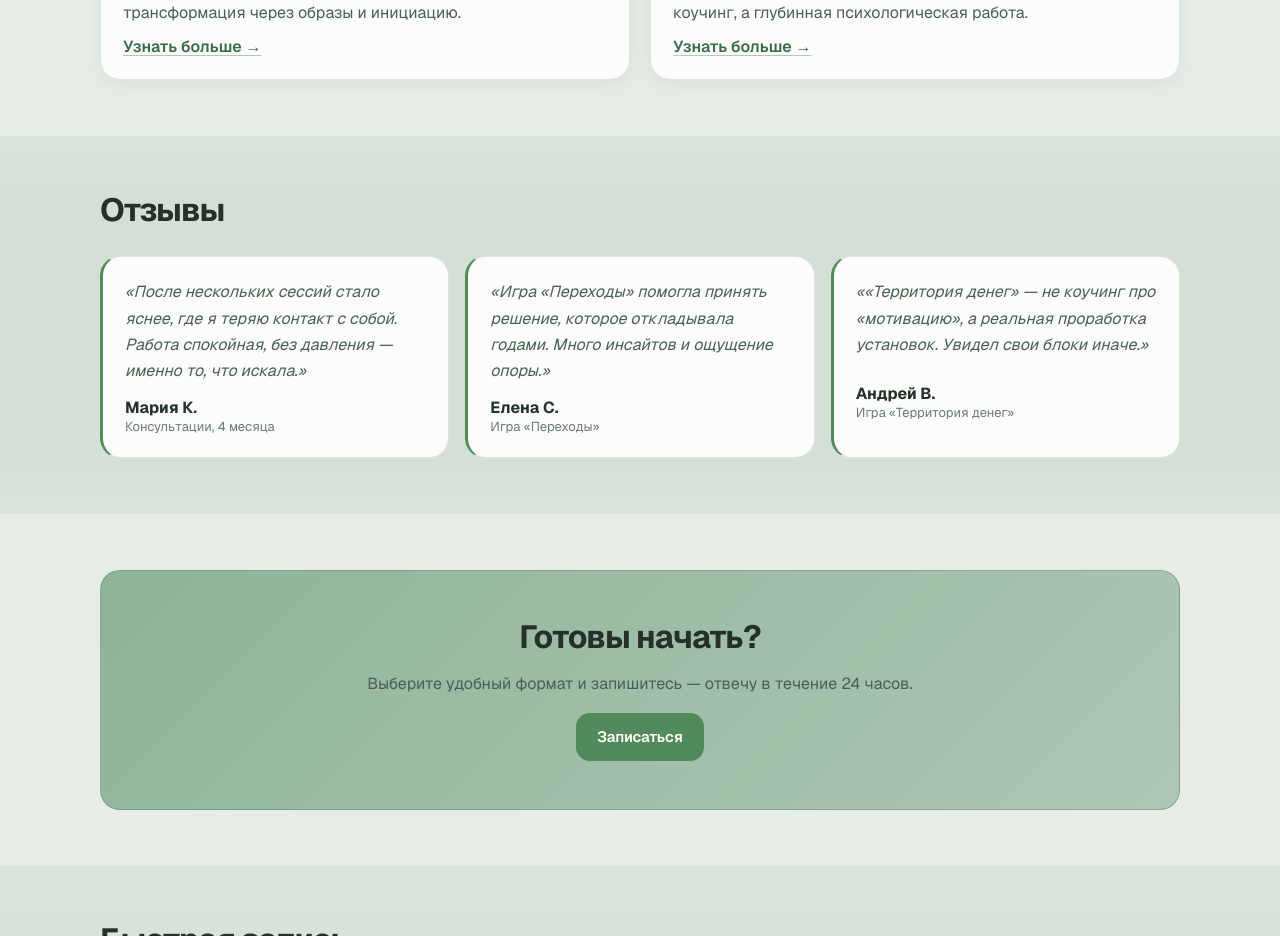
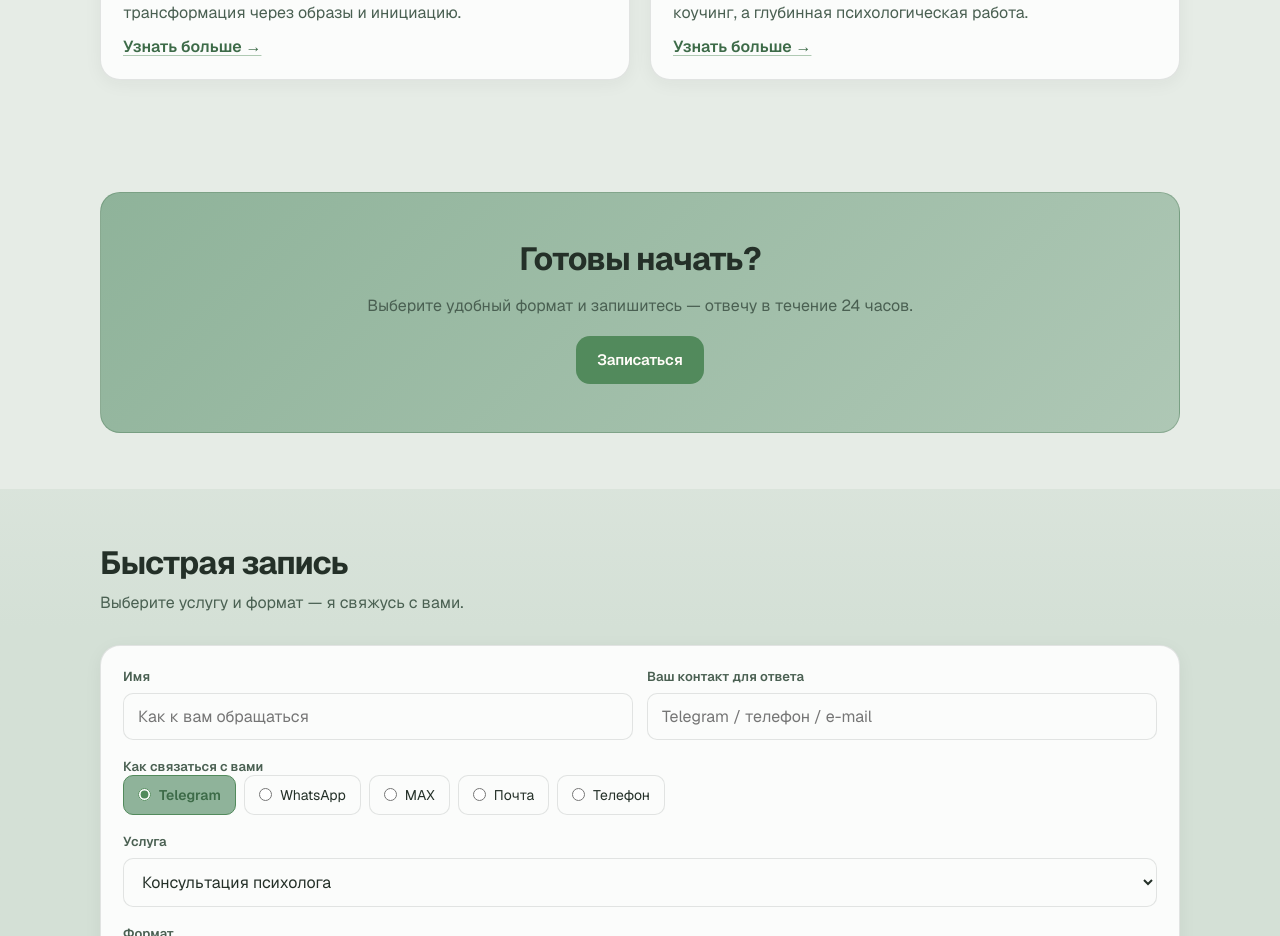
Before and after one commit to Jelydade/chernovol_na_landing, a Next.js app: page / in a window 1280 px wide. Shown: the part 3540-4476 px from the top of the page. Built offline with nearby package versions, Linux system fonts and the light colour scheme.

Commit message:
correcte

```diff
--- a/content/reviews.json
+++ /dev/null
@@ -1,17 +0,0 @@
-[
-  {
-    "name": "Мария К.",
-    "text": "После нескольких сессий стало яснее, где я теряю контакт с собой. Работа спокойная, без давления — именно то, что искала.",
-    "context": "Консультации, 4 месяца"
-  },
-  {
-    "name": "Елена С.",
-    "text": "Игра «Переходы» помогла принять решение, которое откладывала годами. Много инсайтов и ощущение опоры.",
-    "context": "Игра «Переходы»"
-  },
-  {
-    "name": "Андрей В.",
-    "text": "«Территория денег» — не коучинг про «мотивацию», а реальная проработка установок. Увидел свои блоки иначе.",
-    "context": "Игра «Территория денег»"
-  }
-]
--- a/src/app/home.module.css
+++ b/src/app/home.module.css
@@ -168,39 +168,6 @@
   gap: 10px;
 }
 
-.reviewGrid {
-  display: grid;
-  grid-template-columns: repeat(3, minmax(0, 1fr));
-  gap: 16px;
-}
-
-.reviewCard {
-  padding: 22px;
-  border-radius: var(--radius-lg);
-  background: var(--surface);
-  border: 1px solid var(--border);
-  border-left: 3px solid var(--sage);
-  display: grid;
-  gap: 12px;
-}
-
-.reviewText {
-  color: var(--muted);
-  line-height: 1.65;
-  font-style: italic;
-}
-
-.reviewMeta {
-  font-size: 13px;
-  color: var(--muted-2);
-}
-
-.reviewName {
-  font-weight: 650;
-  color: var(--text);
-  font-style: normal;
-}
-
 .approachText {
   display: grid;
   gap: 16px;
@@ -225,8 +192,7 @@
   }
 
   .serviceCards,
-  .gameCards,
-  .reviewGrid {
+  .gameCards {
     grid-template-columns: 1fr;
   }
 }
--- a/src/app/page.tsx
+++ b/src/app/page.tsx
@@ -3,7 +3,7 @@ import { GameCover } from "@/components/landing/GameCover";
 import { Footer } from "@/components/layout/Footer";
 import { Header } from "@/components/layout/Header";
 import { getAllGames } from "@/lib/games";
-import { reviews, services, site } from "@/lib/site";
+import { services, site } from "@/lib/site";
 import s from "@/styles/site.module.css";
 import Image from "next/image";
 import Link from "next/link";
@@ -196,25 +196,6 @@ export default function Home() {
           </div>
         </section>
 
-        <section className={s.sectionAlt}>
-          <div className={s.container}>
-            <div className={s.sectionHeader}>
-              <h2 className={s.h2}>Отзывы</h2>
-            </div>
-            <div className={h.reviewGrid}>
-              {reviews.map((review) => (
-                <blockquote key={review.name} className={h.reviewCard}>
-                  <p className={h.reviewText}>«{review.text}»</p>
-                  <footer>
-                    <cite className={h.reviewName}>{review.name}</cite>
-                    <p className={h.reviewMeta}>{review.context}</p>
-                  </footer>
-                </blockquote>
-              ))}
-            </div>
-          </div>
-        </section>
-
         <section className={s.section}>
           <div className={s.container}>
             <div className={s.ctaBand}>
--- a/src/lib/site-data.ts
+++ b/src/lib/site-data.ts
@@ -1,6 +1,5 @@
 import siteJson from "../../content/site.json";
 import servicesJson from "../../content/services.json";
-import reviewsJson from "../../content/reviews.json";
 
 export type ServiceId =
   | "consultation"
@@ -20,11 +19,8 @@ export const bookingServiceIds: ServiceId[] = [
 export const isGameService = (service: ServiceId) => service !== "consultation";
 
 export type SiteConfig = typeof siteJson;
-export type Review = (typeof reviewsJson)[number];
 export type Service = (typeof servicesJson.items)[number];
 
 export const site: SiteConfig = siteJson;
 export const services: Service[] = servicesJson.items;
 export const serviceLabels: Record<ServiceId, string> = servicesJson.labels;
-
-export const reviews: Review[] = reviewsJson;
--- a/src/lib/site.ts
+++ b/src/lib/site.ts
@@ -1,10 +1,8 @@
 export {
   site,
   services,
-  reviews,
   serviceLabels,
   type ServiceId,
   type SiteConfig,
-  type Review,
   type Service,
 } from "@/lib/site-data";
```
